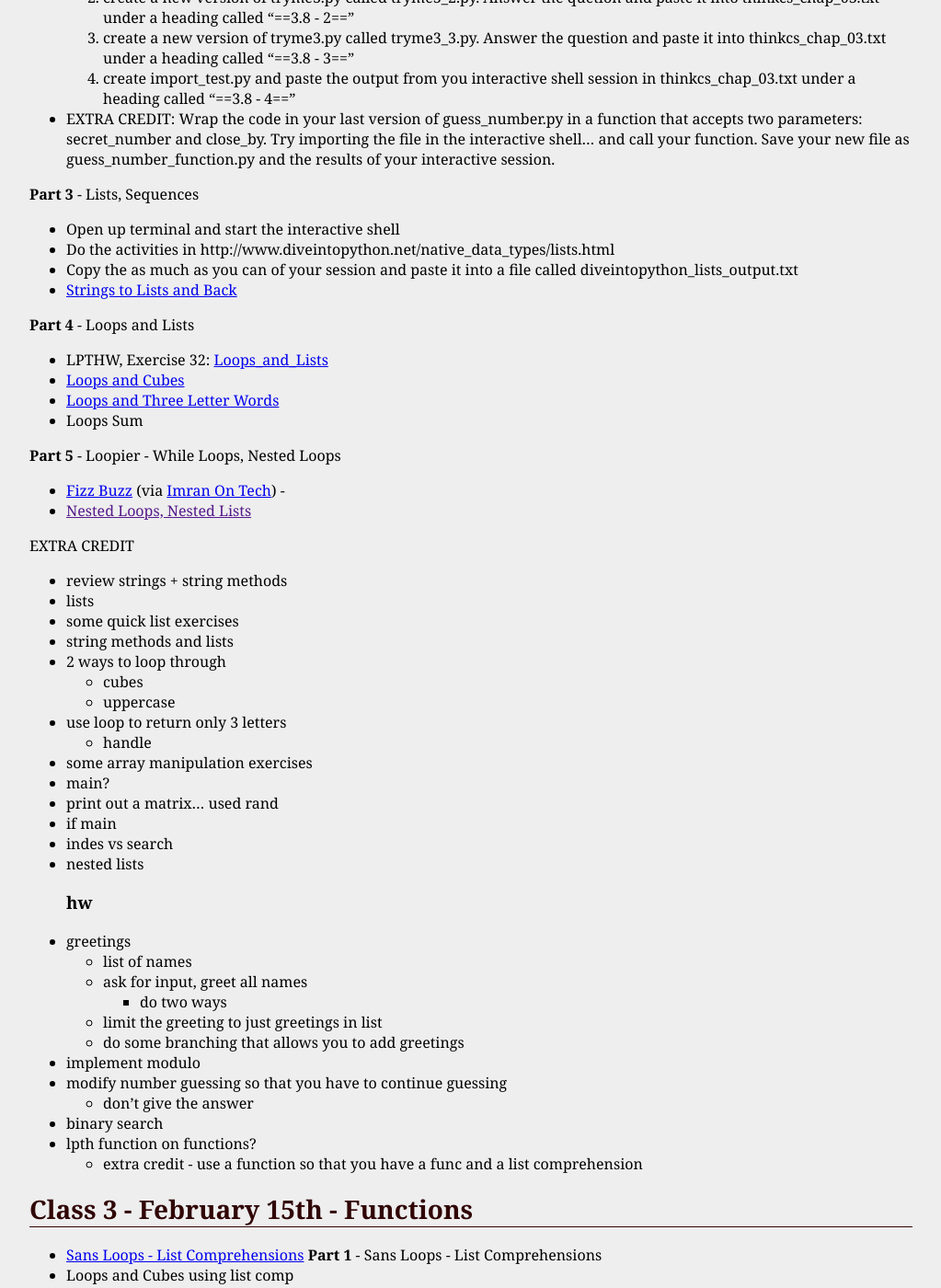
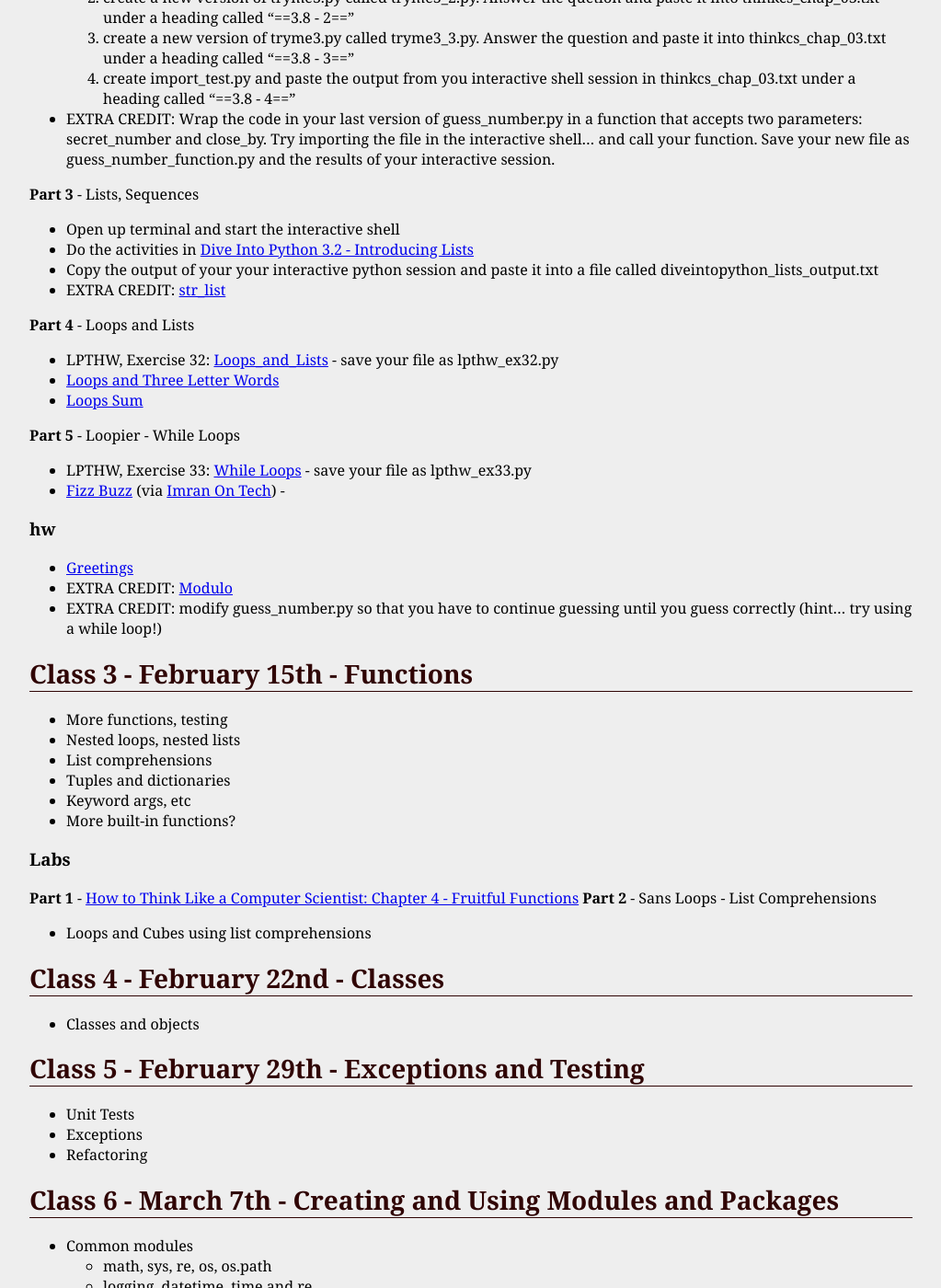
Before and after one commit to jversoza/MTEC2002, a Jekyll site: the page built from syllabus.markdown, in a window 1280 px wide and 1400 px high, scrolled down 3081 px. Shown: the whole window at 92% size, without its empty margins (128-1151 px from the left). Built offline with Jekyll 4.4.1, drawn with Linux system fonts in a browser that asks for light colours; some of the changed text lies outside the part shown.

Commit message:
more modifictations for class 2 labs, slides and syllabus

```diff
--- a/class2/labs/guess_number.txt
+++ b/class2/labs/guess_number.txt
@@ -1,6 +1,6 @@
 lab - guess_number.py
 =====
-1.  Open guess_number.py.  Write a program that stores a number in a variable named secret_number.  When the program is run, it asks the user to:
+1.  Write a program that stores a number in a variable named secret_number.  When the program is run, it asks the user to:
 
 Guess what number I'm thinking of...
 
--- a/syllabus.markdown
+++ b/syllabus.markdown
@@ -90,7 +90,7 @@ Class 2 - February 8th - Functions, Lists, and Loops
 * [Functions](class2/slides/functions.html)
 * [Lists, Sequences](class2/slides/lists.html)
 * [Loops and Lists](class2/slides/loops_and_lists.html)
-* [Loopier - While Loops, Nested Loops](class2/slides/loopier.html)
+* [Loopier - While Loops](class2/slides/loops_and_lists.html#4)
 
 ###Labs
 For this lab, create a directory called mtec2002_class2, and place all you Python source files (.py) and text files (.txt) there.  Zip up the folder and email it to me.
@@ -129,60 +129,38 @@ __Part 2__ - Functions
 
 __Part 3__ - Lists, Sequences
 * Open up terminal and start the interactive shell
-* Do the activities in http://www.diveintopython.net/native_data_types/lists.html
-* Copy the as much as you can of your session and paste it into a file called diveintopython_lists_output.txt
-* [Strings to Lists and Back](class2/labs/strings_to_lists)
+* Do the activities in [Dive Into Python 3.2 - Introducing Lists](http://www.diveintopython.net/native_data_types/lists.html)
+* Copy the output of your your interactive python session and paste it into a file called diveintopython_lists_output.txt
+* EXTRA CREDIT: [str_list](class2/labs/str_list.txt)
 
 __Part 4__ - Loops and Lists
-* LPTHW, Exercise 32: [Loops_and_Lists](http://learnpythonthehardway.org/book/ex32.html)
-* [Loops and Cubes](class2/labs/loops_cubes.txt)
+* LPTHW, Exercise 32: [Loops_and_Lists](http://learnpythonthehardway.org/book/ex32.html) - save your file as lpthw_ex32.py
 * [Loops and Three Letter Words](class2/labs/loops_three_letter.txt)
-* Loops Sum
+* [Loops Sum](class2/labs/loops_sums.txt)
 
-__Part 5__ - Loopier - While Loops, Nested Loops
+__Part 5__ - Loopier - While Loops
+* LPTHW, Exercise 33: [While Loops](http://learnpythonthehardway.org/book/ex33.html) - save your file as lpthw_ex33.py
 * [Fizz Buzz](class2/labs/fizz_buzz.txt) (via [Imran On Tech](http://imranontech.com/2007/01/24/using-fizzbuzz-to-find-developers-who-grok-coding/)) -
-* [Nested Loops, Nested Lists]()
 
-
-EXTRA CREDIT
-* review strings + string methods
-* lists
-* some quick list exercises
-* string methods and lists
-* 2 ways to loop through
-	* cubes
-	* uppercase
-* use loop to return only 3 letters
-	* handle
-* some array manipulation exercises
-* main?
-* print out a matrix... used rand
-* if main
-* indes vs search
-* nested lists
 ###hw
-* greetings
-	* list of names
-	* ask for input, greet all names
-		* do two ways
-	* limit the greeting to just greetings in list
-	* do some branching that allows you to add greetings
-* implement modulo
-* modify number guessing so that you have to continue guessing
-	* don't give the answer
-* binary search
-* lpth function on functions?
-	* extra credit - use a function so that you have a func and a list comprehension
+* [Greetings](class2/hw/greetings.txt)
+* EXTRA CREDIT: [Modulo](class2/hw/modulo.txt)
+* EXTRA CREDIT: modify guess_number.py so that you have to continue guessing until you guess correctly (hint... try using a while loop!)
 
 
 Class 3 - February 15th - Functions
 =====
-* [Sans Loops - List Comprehensions](class2/slides/sans_loops.html)
-__Part 1__ - Sans Loops - List Comprehensions
-* Loops and Cubes using list comp
-* Tuples and Dictionaries
-* More built-in functions
-* More About Functions
+* More functions, testing
+* Nested loops, nested lists
+* List comprehensions
+* Tuples and dictionaries
+* Keyword args, etc
+* More built-in functions?
+
+###Labs
+__Part 1__ -  [How to Think Like a Computer Scientist: Chapter 4 - Fruitful Functions](http://www.openbookproject.net/thinkcs/python/english2e/ch04.html)
+__Part 2__ - Sans Loops - List Comprehensions
+* Loops and Cubes using list comprehensions
 
 
 Class 4 - February 22nd - Classes
```
Also changed, not shown: class2/slides/functions.html (+15 -0 lines), class2/slides/lists.html (+4 -6 lines), class2/slides/loops_and_lists.html (+22 -5 lines).
